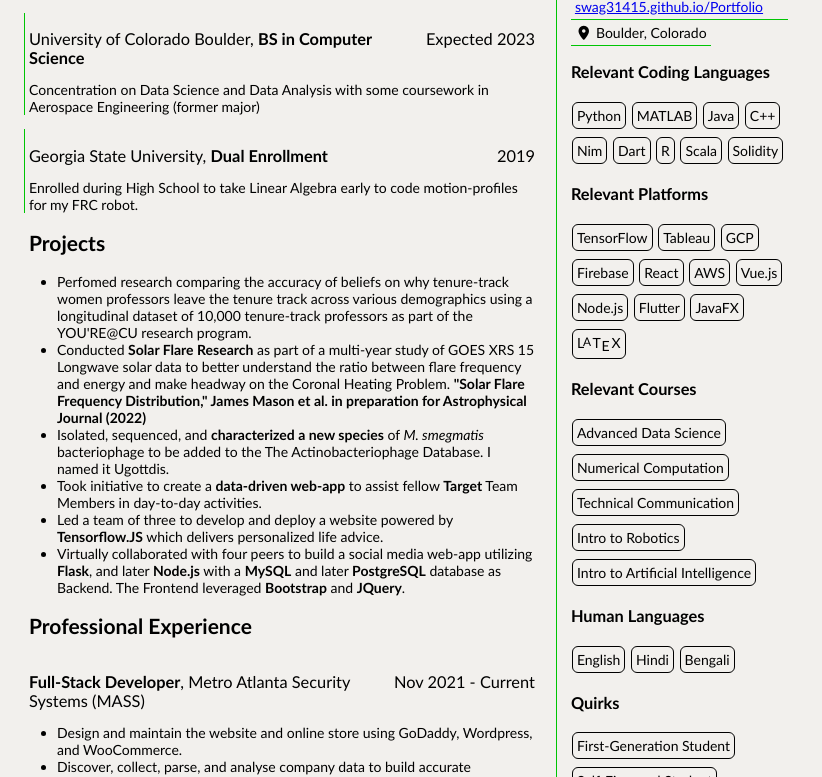
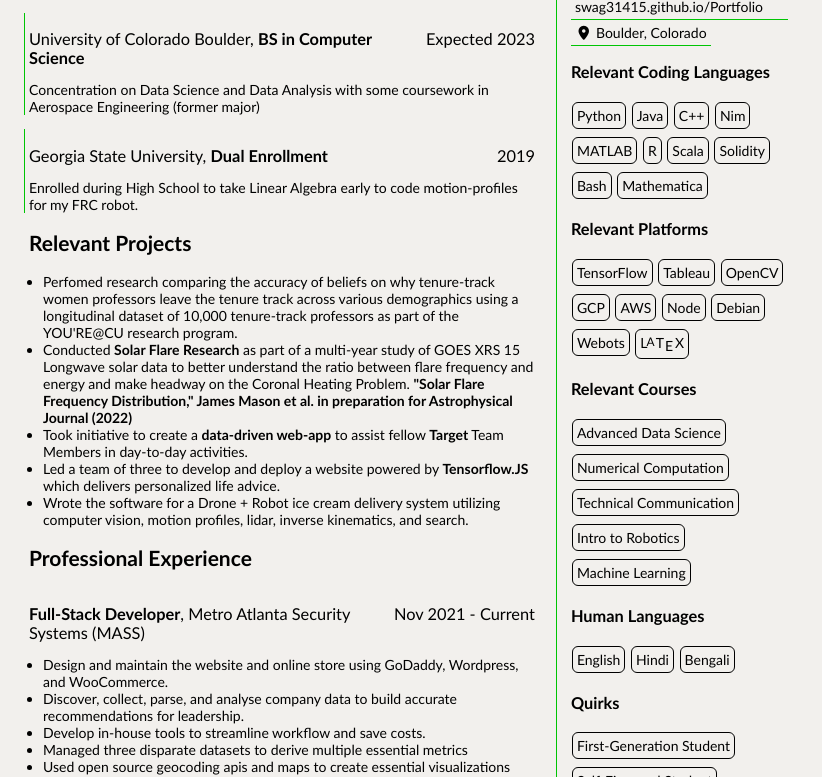
Before and after one commit to swag31415/BestRest, a plain HTML site: page resume.html in a window 1280 px wide. Shown: the part 109-886 px from the top of the page, without its empty margins (0-822 px from the left). Drawn offline with Linux system fonts and the light colour scheme.

Commit message:
Updated for the mechie capstone

```diff
--- a/css/styles.css
+++ b/css/styles.css
@@ -41,7 +41,7 @@ i { display: inline-block !important; }
   margin-bottom: 0;
 }
 ul {
-  padding-left: 2em;
+  padding-left: 1em;
 }
 .bricks > div {
   display: inline-block;
@@ -67,3 +67,7 @@ ul {
   bottom: 1em;
   left: 1em;
 }
+a {
+  color: var(--fore);
+  text-decoration: none;
+}
--- a/resume.html
+++ b/resume.html
@@ -34,14 +34,13 @@
       </div>
       <p>Enrolled during High School to take Linear Algebra early to code motion-profiles for my FRC robot.</p>
     </div>
-    <h2>Projects</h2>
+    <h2>Relevant Projects</h2>
     <ul>
       <li>Perfomed research comparing the accuracy of beliefs on why tenure-track women professors leave the tenure track across various demographics using a longitudinal dataset of 10,000 tenure-track professors as part of the YOU'RE@CU research program.</li>
       <li>Conducted <strong>Solar Flare Research</strong> as part of a multi-year study of GOES XRS 15 Longwave solar data to better understand the ratio between flare frequency and energy and make headway on the Coronal Heating Problem. <strong>"Solar Flare Frequency Distribution," James Mason et al. in preparation for Astrophysical Journal (2022)</strong></li>
-      <li>Isolated, sequenced, and <strong>characterized a new species</strong> of <i>M. smegmatis</i> bacteriophage to be added to the The Actinobacteriophage Database. I named it Ugottdis.</li>
       <li>Took initiative to create a <strong>data-driven web-app</strong> to assist fellow <strong>Target</strong> Team Members in day-to-day activities.</li>
       <li>Led a team of three to develop and deploy a website powered by <strong>Tensorflow.JS</strong> which delivers personalized life advice.</li>
-      <li>Virtually collaborated with four peers to build a social media web-app utilizing <strong>Flask</strong>, and later <strong>Node.js</strong> with a <strong>MySQL</strong> and later <strong>PostgreSQL</strong> database as Backend. The Frontend leveraged <strong>Bootstrap</strong> and <strong>JQuery</strong>.</li>
+      <li>Wrote the software for a Drone + Robot ice cream delivery system utilizing computer vision, motion profiles, lidar, inverse kinematics, and search.</li>
     </ul>
     <h2>Professional Experience</h2>
     <div class='work'>
@@ -52,7 +51,9 @@
       <li>Design and maintain the website and online store using GoDaddy, Wordpress, and WooCommerce.</li>
       <li>Discover, collect, parse, and analyse company data to build accurate recommendations for leadership.</li>
       <li>Develop in-house tools to streamline workflow and save costs.</li>
-      <li>Utilize freelancers to design and run online and physical marketing campaigns.</li>
+      <li>Managed three disparate datasets to derive multiple essential metrics</li>
+      <li>Used open source geocoding apis and maps to create essential visualizations</li>
+      <li>Used clustering algorithms with multiple heuristics to create optimal delivery zones</li>
     </ul>
     <div class='work'>
       <h3><span style='font-weight: bold;'>Tech Sales Specialist</span>, Target</h3>
@@ -74,27 +75,26 @@
     <h3>Relevant Coding Languages</h3>
     <div class='bricks'>
       <div>Python</div>
-      <div>MATLAB</div>
       <div>Java</div>
       <div>C++</div>
       <div>Nim</div>
-      <div>Dart</div>
+      <div>MATLAB</div>
       <div>R</div>
       <div>Scala</div>
       <div>Solidity</div>
+      <div>Bash</div>
+      <div>Mathematica</div>
     </div>
     <h3>Relevant Platforms</h3>
     <div class='bricks'>
       <div>TensorFlow</div>
       <div>Tableau</div>
+      <div>OpenCV</div>
       <div>GCP</div>
-      <div>Firebase</div>
-      <div>React</div>
       <div>AWS</div>
-      <div>Vue.js</div>
-      <div>Node.js</div>
-      <div>Flutter</div>
-      <div>JavaFX</div>
+      <div>Node</div>
+      <div>Debian</div>
+      <div>Webots</div>
       <div><span class="latex">L <sup>a</sup> T <sub>e</sub> X</span></div>
     </div>
     <h3>Relevant Courses</h3>
@@ -103,7 +103,7 @@
       <div>Numerical Computation</div>
       <div>Technical Communication</div>
       <div>Intro to Robotics</div>
-      <div>Intro to Artificial Intelligence</div>
+      <div>Machine Learning</div>
     </div>
     <h3>Human Languages</h3>
     <div class='bricks'>
```
